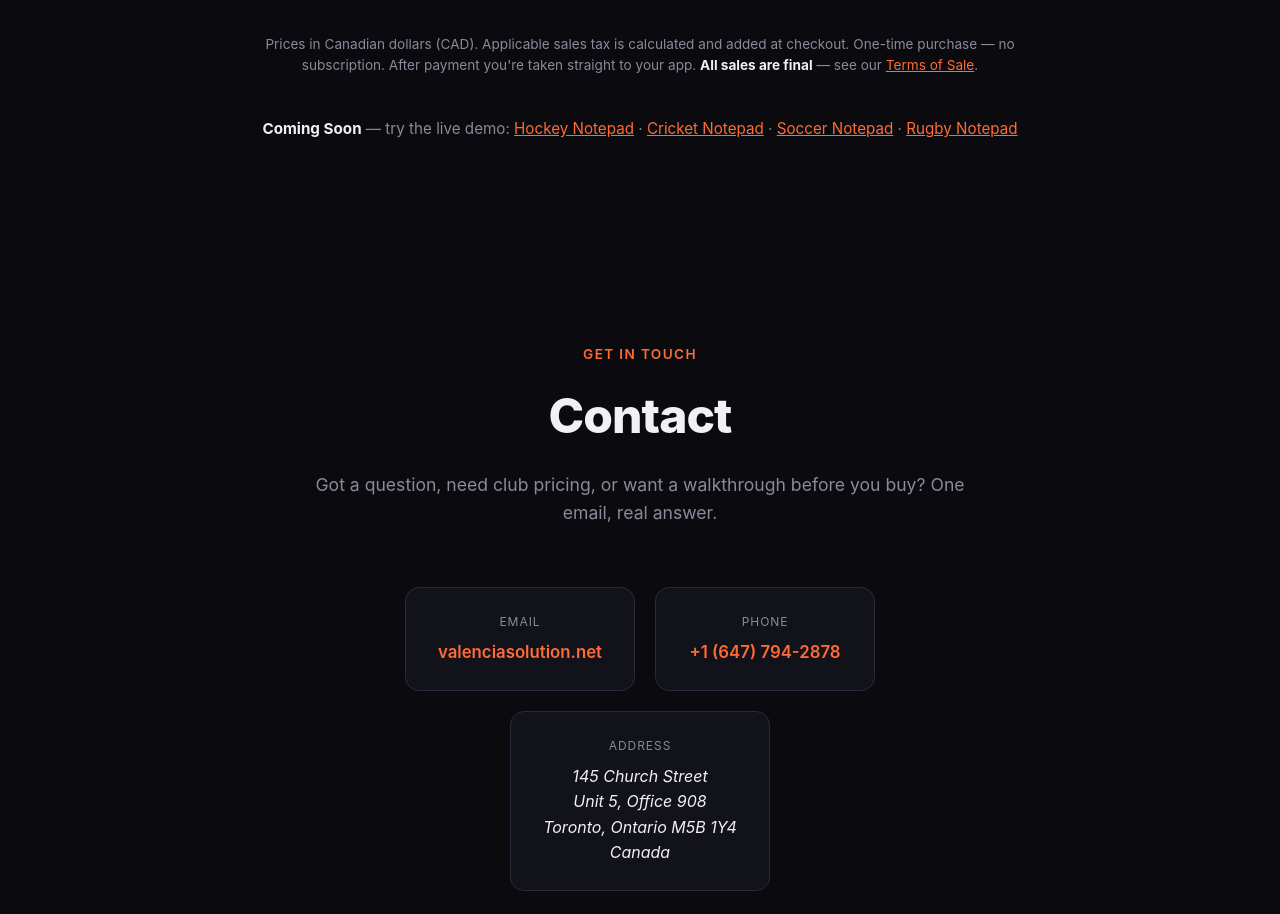
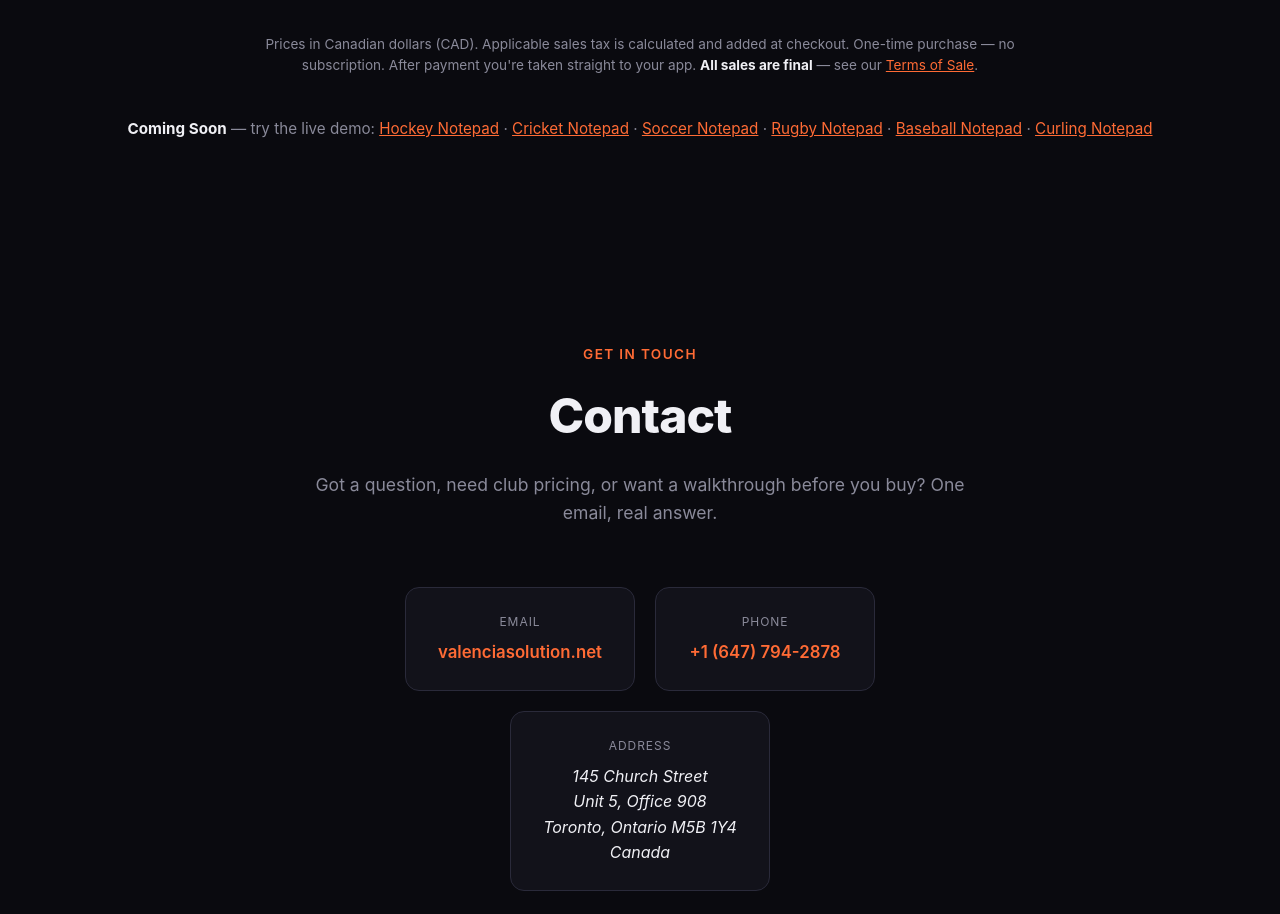
Before and after one commit to PapiJV/valenciasolution-website, a plain HTML site: page index.html in a window 1280 px wide. Shown: the part 5238-6152 px from the top of the page. Drawn offline with Linux system fonts and the light colour scheme; no server answers.

Commit message:
Add Baseball and Curling to the Coming Soon demo list
Co-Authored-By: Claude Opus 5.5 <noreply@anthropic.com>
Claude-Session: https://claude.ai/code/session_019H731mCj8zHEx2x5wVHNdZ

```diff
--- a/index.html
+++ b/index.html
@@ -1180,7 +1180,9 @@
             <a href="https://hockey-notepad-demo.vercel.app" target="_blank" rel="noopener" style="color:var(--accent);">Hockey Notepad</a> &middot;
             <a href="https://cricket-notepad-demo.vercel.app" target="_blank" rel="noopener" style="color:var(--accent);">Cricket Notepad</a> &middot;
             <a href="https://soccer-notepad-demo.vercel.app" target="_blank" rel="noopener" style="color:var(--accent);">Soccer Notepad</a> &middot;
-            <a href="https://rugby-notepad-demo.vercel.app" target="_blank" rel="noopener" style="color:var(--accent);">Rugby Notepad</a>
+            <a href="https://rugby-notepad-demo.vercel.app" target="_blank" rel="noopener" style="color:var(--accent);">Rugby Notepad</a> &middot;
+            <a href="/baseball-demo" target="_blank" rel="noopener" style="color:var(--accent);">Baseball Notepad</a> &middot;
+            <a href="/curling-demo" target="_blank" rel="noopener" style="color:var(--accent);">Curling Notepad</a>
         </p>
     </section>
     <!-- Section 4: Contact -->
```
